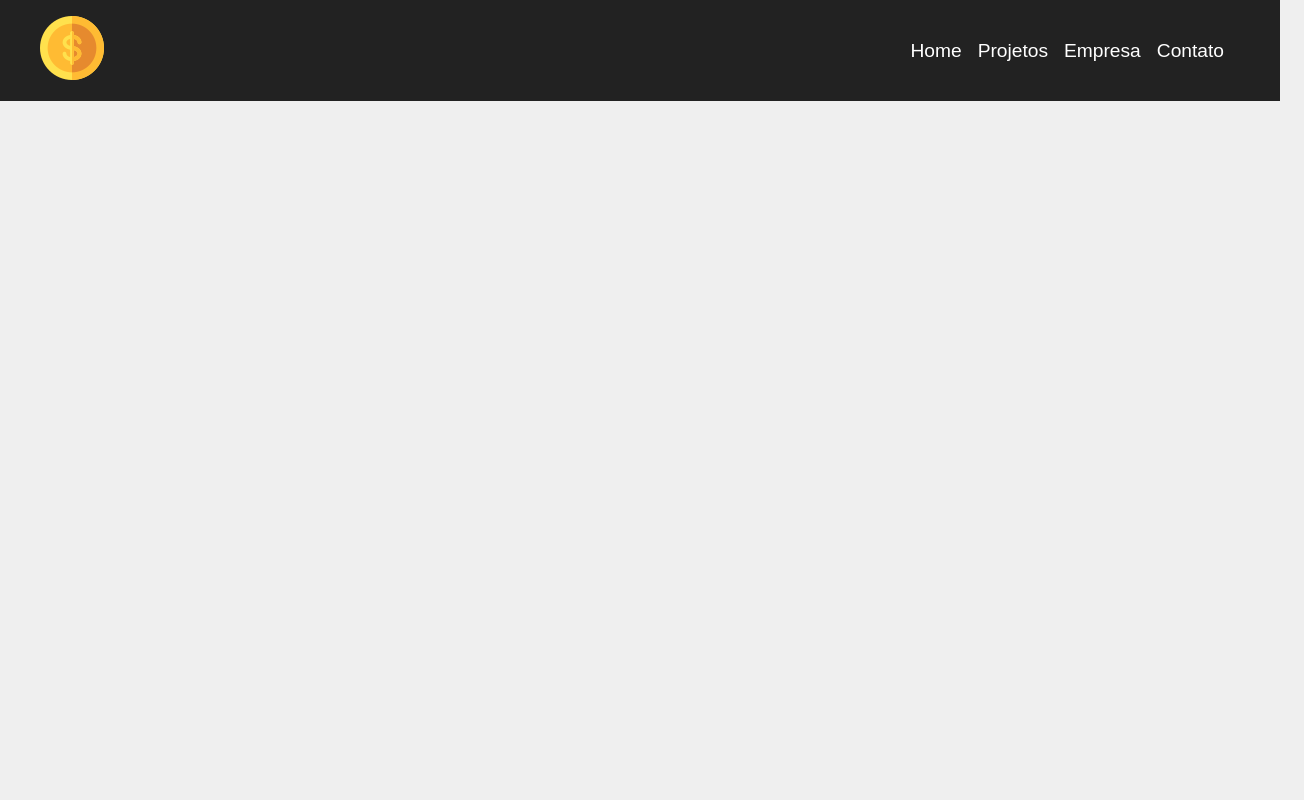
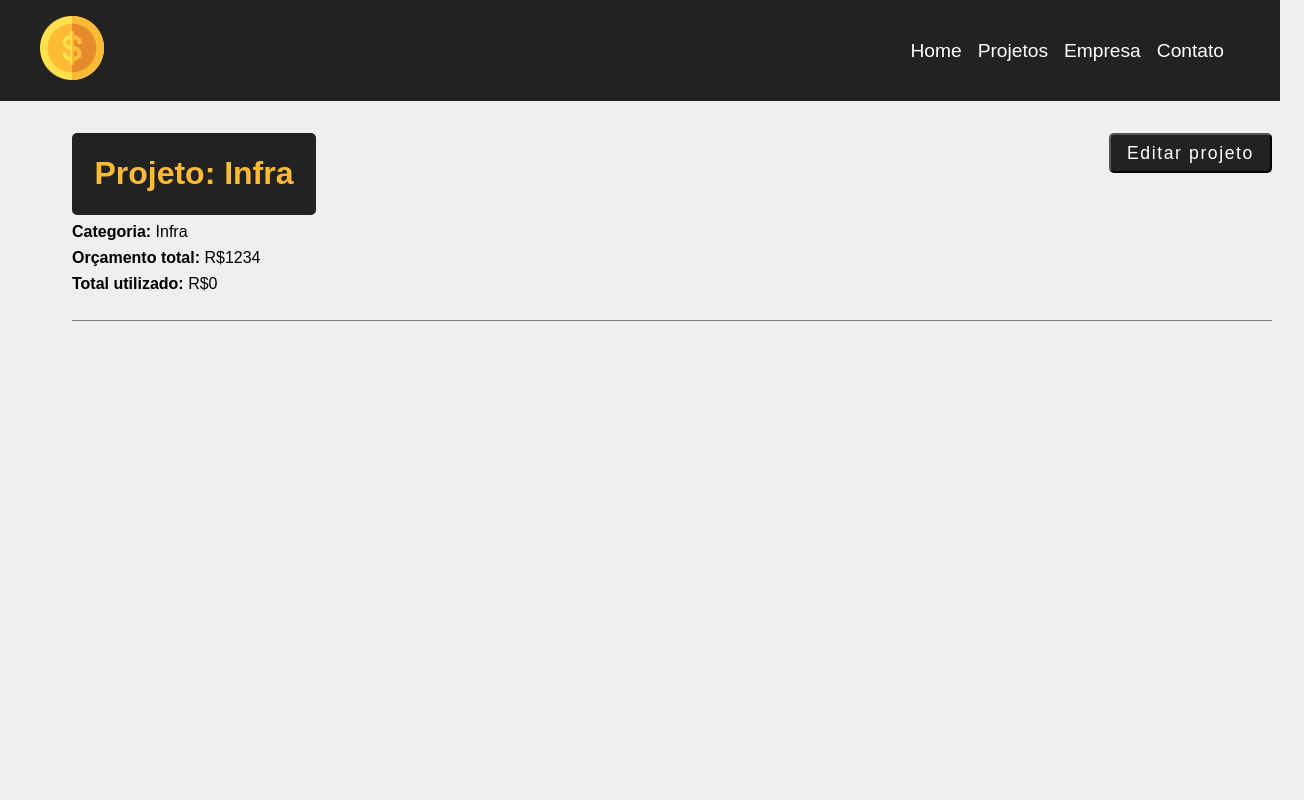
Before and after one commit to nicolasgaldino/Projeto-Costs, a React (Create React App) app: page /project/1 in a window 1280 px wide. Shown: the top 800 px of the page, 1304 px wide, since content can reach past the window. Built offline with nearby package versions, Linux system fonts and the light colour scheme; data requests are answered from the project's data file.

Commit message:
Página de detalhes ao editar o projeto criada.

```diff
--- a/src/App.js
+++ b/src/App.js
@@ -7,6 +7,7 @@ import Navbar from './components/layout/Navbar';
 import Footer from './components/layout/Footer';
 import Container from './components/layout/Container';
 import Projects from './components/pages/Projects';
+import Project from './components/pages/Project';
 
 
 const App = () => {
@@ -20,6 +21,7 @@ const App = () => {
           <Route path= "/Company" element={<Company/>}/>
           <Route path= "/Contact" element={<Contact/>}/>
           <Route path= "/NewProject" element={<NewProject/>}/>
+          <Route path= "/project/:id" element={<Project/>}/>
         </Routes>
       </Container>
       <Footer />
--- /dev/null
+++ b/src/components/pages/Project.js
@@ -0,0 +1,73 @@
+import React from 'react';
+import styles from './Project.module.css';
+import { useParams } from 'react-router';
+import Loading from '../layout/Loading';
+import Container from '../layout/Container';
+
+const Project = () => {
+
+  const { id } = useParams();
+  const [ project, setProject ] = React.useState([]);
+  const [ showProjectForm, setShowProjectForm ] = React.useState(false);
+
+  React.useEffect(() => {
+    const url = `http://localhost:5000/projects/${id}`;
+
+    fetch(url, {
+      method: 'GET',
+      headers: {
+        'Content-type': 'application/json',
+      },
+    })
+    .then((response) => response.json())
+    .then((data) => {
+      setProject(data)
+    })
+    .catch((err) => console.log(err));
+  }, [id])
+
+  function toggleProjectForm() {
+    setShowProjectForm(!showProjectForm);
+  }
+
+  return (
+    <>
+      {project.name ? (
+        <div className={ styles.projectDetails }>
+          <Container customClass="column">
+            <div className={ styles.detailsContainer }>
+              <h1>Projeto: { project.name }</h1>
+              <button
+              className={ styles.btn }
+              onClick={ toggleProjectForm }
+              >
+                {!showProjectForm ? 'Editar projeto' : 'Fechar'}
+              </button>
+              {!showProjectForm ? (
+                <div className={ styles.projectInfo }>
+                  <p>
+                    <span>Categoria:</span> { project.category.name }
+                  </p>
+                  <p>
+                    <span>Orçamento total:</span> R${ project.budget }
+                  </p>
+                  <p>
+                    <span>Total utilizado:</span> R${ project.cost }
+                  </p>
+                </div>
+              ) : (
+                <div className={ styles.projectInfo }>
+                  <p>Detalhes do projeto</p>
+                </div>
+                )}
+            </div>
+          </Container>
+        </div>
+      ) : (
+        <Loading />
+      )}
+    </>
+  )
+}
+
+export default Project
--- /dev/null
+++ b/src/components/pages/Project.module.css
@@ -0,0 +1,51 @@
+.projectDetails {
+  padding: 2rem;
+}
+
+.projectDetails h1,
+.projectDetails h2,
+.projectDetails p {
+  margin-bottom: .5rem;
+}
+
+.projectDetails h1 {
+  background-color: #222;
+  color: #ffbb33;
+  padding: 1.4rem;
+  border-radius: 0.3125rem;
+}
+
+.projectDetails span {
+  font-weight: bold;
+}
+
+.detailsContainer,
+.serviceFormContainer {
+  border-bottom: 0.0625rem solid #7a7a7a;
+  margin-bottom: 1.2rem;
+  padding-bottom: 1.2rem;
+  display: flex;
+  justify-content: space-between;
+  flex-wrap: wrap;
+}
+
+.btn {
+  background-color: #222;
+  color: #fff;
+  padding: .5rem 1rem;
+  text-decoration: none;
+  border-radius: 0.3125rem;
+  letter-spacing: .1rem;
+  font-size: 1.1rem;
+  transition: .5s;
+  cursor: pointer;
+  max-height: 2.5rem;
+}
+
+.btn:hover {
+  color: #ffbb33;
+}
+
+.projectInfo {
+  width: 100%;
+}
--- a/src/components/projects/ProjectCard.js
+++ b/src/components/projects/ProjectCard.js
@@ -19,7 +19,7 @@ const ProjectCard = ({ id, name, budget, category, handleRemove }) => {
         <span className={ `${styles[category.toLowerCase()]}` }></span> { category }
       </p>
       <div className={ styles.projectCardActions }>
-        <Link to="/">
+        <Link to={ `/project/${id}` }>
           <BsPencil /> Editar
         </Link>
         <button onClick={ remove }>
--- a/src/index.css
+++ b/src/index.css
@@ -14,7 +14,7 @@ body,
 }
 
 ::-webkit-scrollbar {
-  width: 10px;
+  width: 0.625rem;
 }
 
 ::-webkit-scrollbar-track {
@@ -23,5 +23,5 @@ body,
 
 ::-webkit-scrollbar-thumb {
   background-color: #ffbb33;
-  border-radius: 50px;
+  border-radius: 3.125rem;
 }
```
